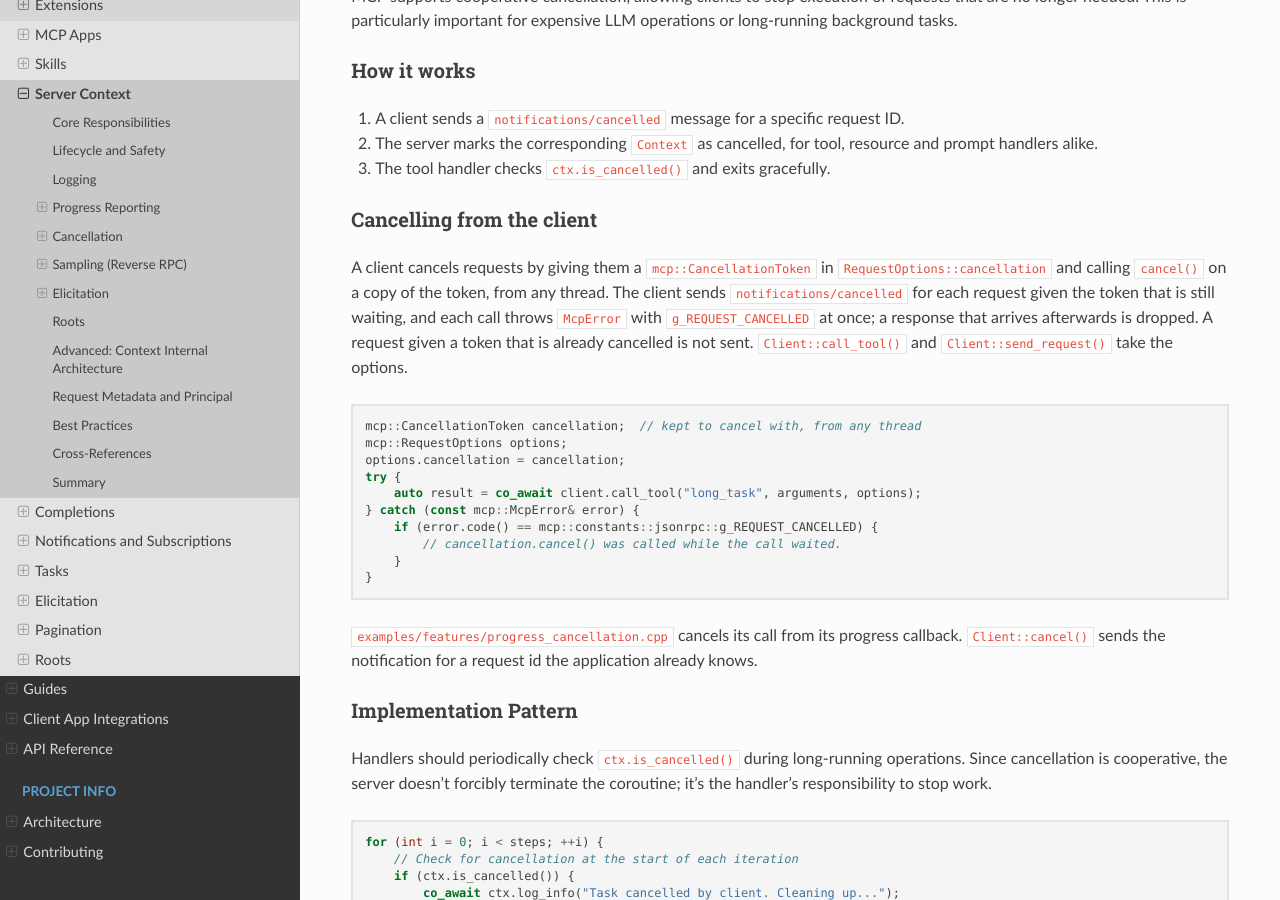
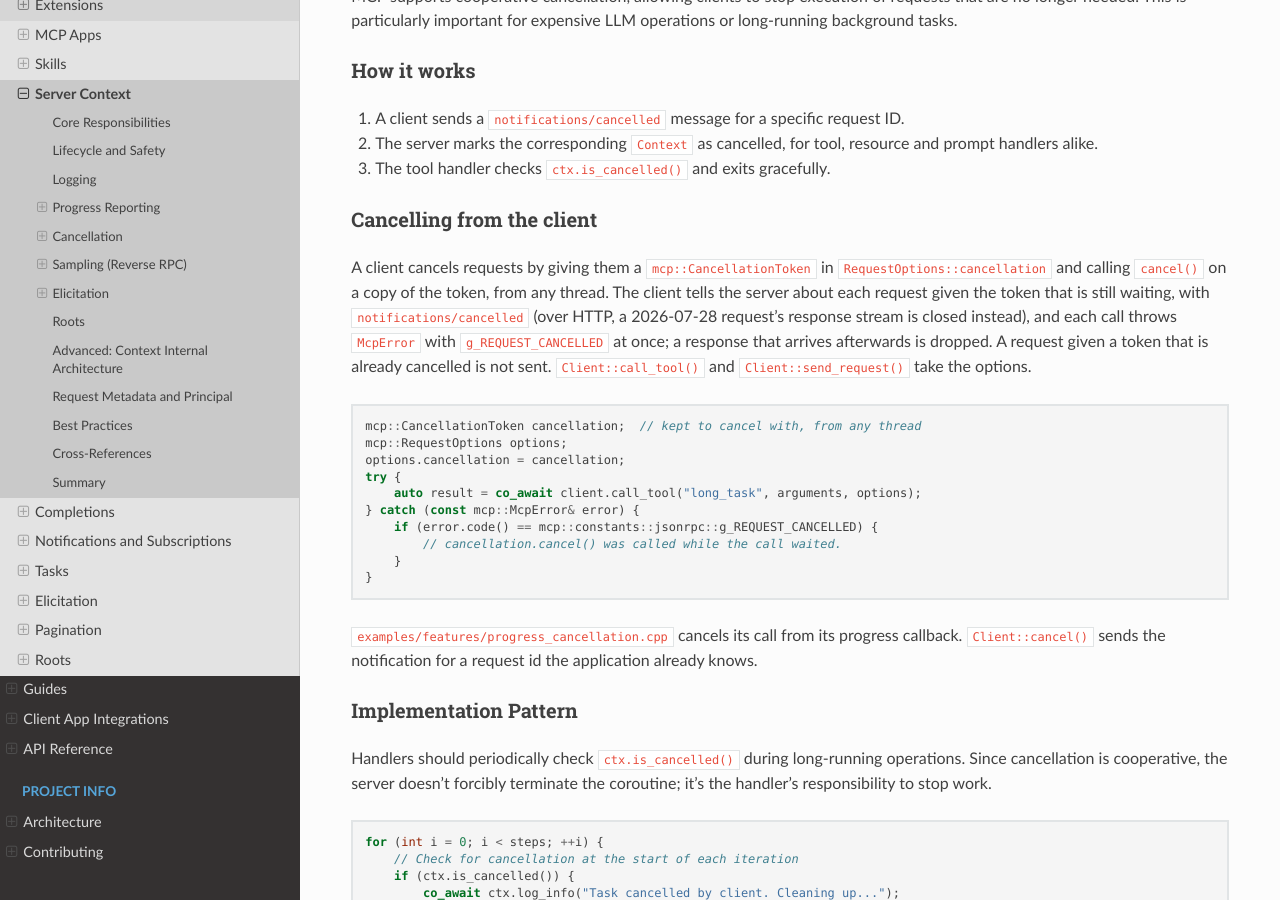
Before and after one commit to yurirocha15/mcp-cpp-sdk, a Sphinx documentation site: the page built from docs/concepts/context.rst, in a window 1280 px wide and 900 px high, scrolled down 2340 px. Built offline with Sphinx 7.4.7 and the Read the Docs theme 3.1.0, drawn with Linux system fonts in a browser that asks for light colours.

Commit message:
docs: say how a cancellation reaches the server and when a task runs on
For a 2026-07-28 request, HttpClientTransport closes the response stream rather than sending notifications/cancelled, so the CancellationToken documentation, the CHANGELOG entry and the context page now say that the client tells the server either way. They also say that a call cancelled before the server's answer arrives cannot cancel a task the server started for it, since the client never learns the task's id.

```diff
--- a/docs/concepts/context.rst
+++ b/docs/concepts/context.rst
@@ -106,8 +106,9 @@ Cancelling from the client
 
 A client cancels requests by giving them a ``mcp::CancellationToken`` in
 ``RequestOptions::cancellation`` and calling ``cancel()`` on a copy of the
-token, from any thread. The client sends ``notifications/cancelled`` for each
-request given the token that is still waiting, and each call throws
+token, from any thread. The client tells the server about each request given
+the token that is still waiting, with ``notifications/cancelled`` (over HTTP, a
+2026-07-28 request's response stream is closed instead), and each call throws
 ``McpError`` with ``g_REQUEST_CANCELLED`` at once; a response that arrives
 afterwards is dropped. A request given a token that is already cancelled is not
 sent. ``Client::call_tool()`` and ``Client::send_request()`` take the options.
```
Also changed, not shown: CHANGELOG.md (+8 -5 lines), 1 other file.
